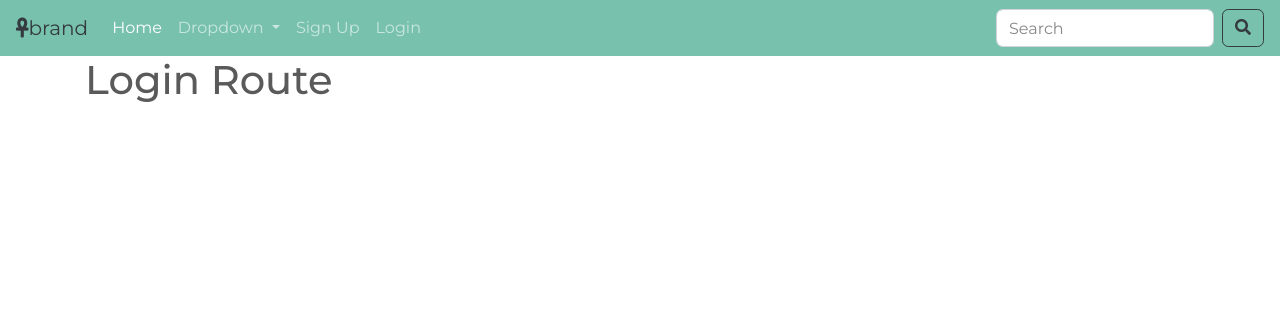
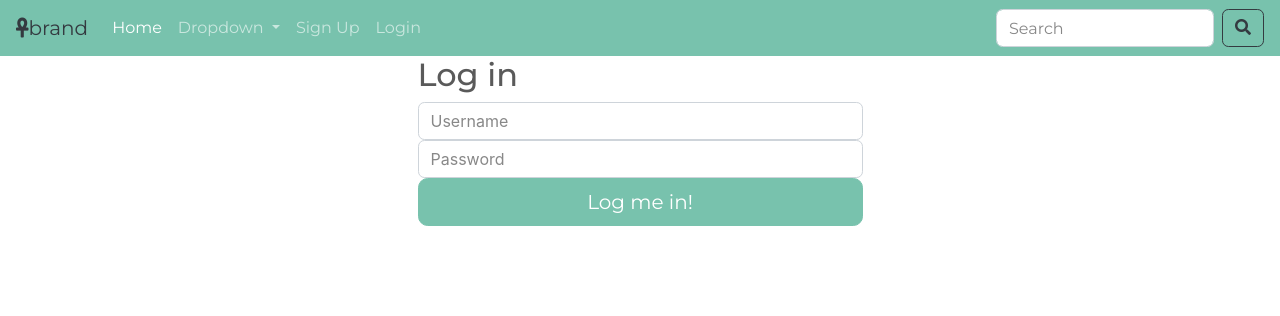
Before and after one commit to chelle-col/capstone1, a Flask app: page /login in a window 1280 px wide. Shown: the top 316 px of the page. Run offline with Flask 2, Linux system fonts and the light colour scheme; some libraries are stand-ins or nearby versions.

Commit message:
login/logout done

```diff
--- a/app.py
+++ b/app.py
@@ -1,7 +1,7 @@
 import os
-from flask import Flask, render_template, jsonify, request, session, g, redirect
+from flask import Flask, flash, render_template, jsonify, request, session, g, redirect
 from models import User, Image, Filter, db, connect_db
-from forms import UserAddForm
+from forms import UserAddForm, UserLoginForm
 import requests as req
 from sqlalchemy.exc import IntegrityError
 from seed import seed_db
@@ -26,7 +26,10 @@ def homepage():
     # fetch from imgur
 
     # return homepage
-    return render_template('test.html', title='Home Page Route')
+    if not g.user:
+        return render_template('test.html', title='Home Page Route')
+    else:
+        return render_template('test.html', title=f'Home Page of {g.user.username}')
 
 @app.route('/<int:image_id>/edit')
 def edit(image_id):
@@ -59,17 +62,34 @@ def signup():
         return redirect("/")
     return render_template('form.html', form=form)
 
-@app.route('/login')
+@app.route('/login', methods=['GET', 'POST'])
 def login():
     """Show the login page"""
-    return render_template('test.html', title='Login Route')
+    ## TODO ##
+    ## Maybe change/add api login ##
+    form = UserLoginForm()
+    if form.validate_on_submit():
+        user = User.authentification(
+            username=form.username.data,
+            password=form.password.data
+            )
+        if not user:
+            flash('Username/Password is wrong, please try again', 'danger')
+            return render_template('form.html', form=form)
+        else:
+            do_login(user)
+            flash('Successfully logged in', 'success')
+            return redirect('/')
+    else:
+        return render_template('form.html', form=form)
 
 
-@app.route('/logout', methods=['POST'])
+@app.route('/logout')
 def logout():
     """Log the current user out"""
-    return render_template('test.html', title='Logout Route')
-
+    do_logout()
+    flash('Successfully logged out', 'success')
+    return redirect('/')
 
 ###  Login/Logout/Get user ###
 def do_login(user):
--- a/forms.py
+++ b/forms.py
@@ -5,7 +5,17 @@ from wtforms.validators import DataRequired, Email, Length, Optional
 class UserAddForm(FlaskForm):
     """Form for adding users."""
 
+    title = 'Sign Up!'
+    button_title = 'Sign me up!'
     username = StringField('Username', validators=[DataRequired()])
     email = StringField('E-mail', validators=[DataRequired(), Email()])
     password = PasswordField('Password', validators=[Length(min=6)])
     image_url = StringField('(Optional) Image URL')
+
+class UserLoginForm(FlaskForm):
+    """Form for Logging in"""
+
+    title = 'Log in'
+    button_title = 'Log me in!'
+    username = StringField('Username', validators=[DataRequired()])
+    password = PasswordField('Password', validators=[Length(min=6)])
--- a/templates/base.html
+++ b/templates/base.html
@@ -49,12 +49,10 @@
             </li>
         </ul>
         {% else %}
-        <li>
-            <a href="/users/{{ g.user.id }}">
-              <img src="{{ g.user.image_url }}" alt="{{ g.user.username }}">
-            </a>
+        <li class="nav-item active">
+            <a class="nav-link" href="{{g.user.id}}">{{g.user.username}}</a>
         </li>
-        <li><a href="/logout">Log out</a></li>
+        <li class="nav-item active"><a class="nav-link" href="/logout">Log out</a></li>
         {% endif %}
 
       </ul>
--- a/templates/form.html
+++ b/templates/form.html
@@ -4,7 +4,7 @@
 
 <div class="row justify-content-md-center">
     <div class="col-md-7 col-lg-5">
-      <h2 class="join-message">Sign Up!</h2>
+      <h2 class="join-message">{{form.title}}</h2>
       <form method="POST" id="user_form">
         {{ form.hidden_tag() }}
 
@@ -15,7 +15,7 @@
           {{ field(placeholder=field.label.text, class="form-control") }}
         {% endfor %}
 
-        <button class="btn btn-primary btn-lg btn-block">Sign me up!</button>
+        <button class="btn btn-primary btn-lg btn-block">{{form.button_title}}</button>
       </form>
     </div>
   </div>
```
Also changed, not shown: models.py (+11 -2 lines).
